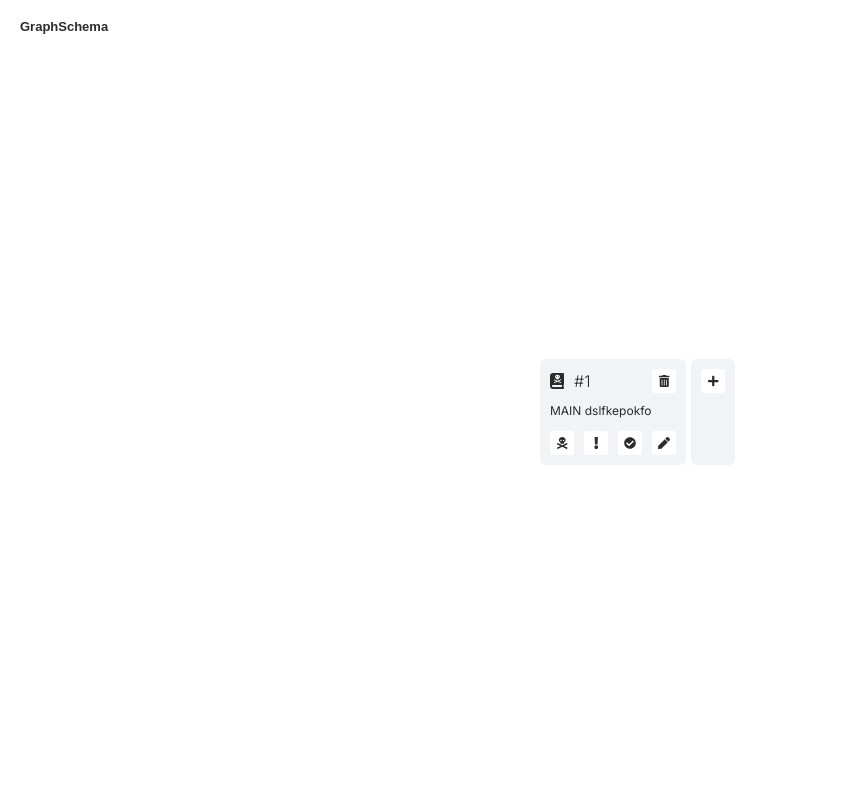
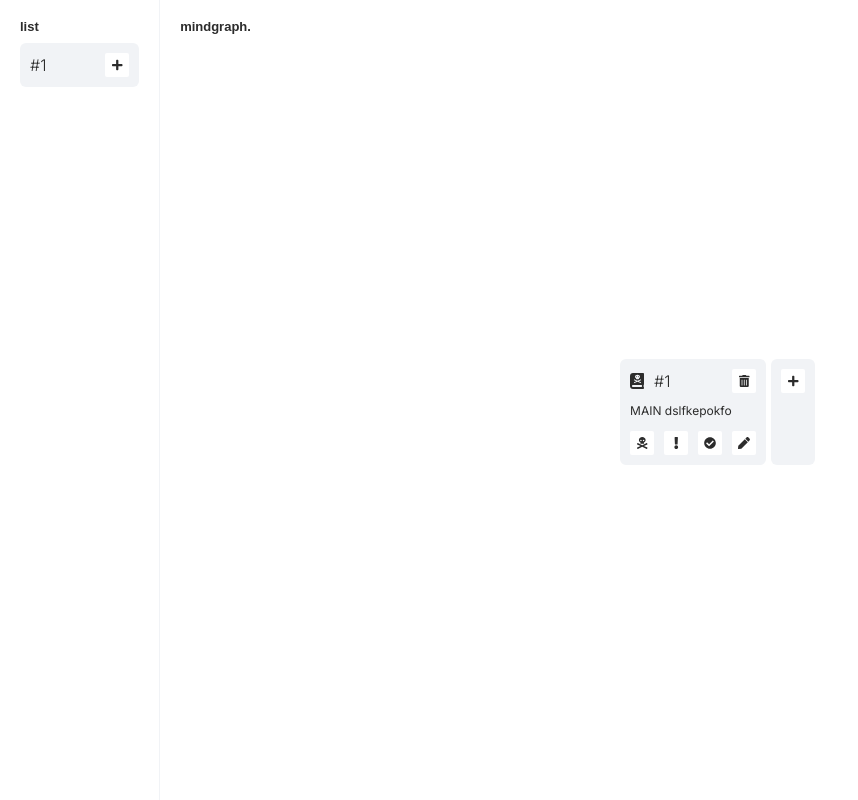
Before and after one commit to chepuhasasha/orbitale, a Vue app: page /#/ in a window 1280 px wide. Shown: the whole page, without its empty margins (0-858 px from the left). Built offline with nearby package versions, Linux system fonts and the light colour scheme.

Commit message:
update layout

```diff
--- a/src/blocks/Graph.vue
+++ b/src/blocks/Graph.vue
@@ -1,6 +1,6 @@
 <template lang='pug'>
   Block(
-    block-title='Graph'
+    block-title='list'
     :grid-area='gridArea'
   )
     template(v-slot:body)
--- a/src/blocks/GraphSchema.vue
+++ b/src/blocks/GraphSchema.vue
@@ -1,6 +1,6 @@
 <template lang='pug'>
   Block(
-    block-title='GraphSchema'
+    block-title='mindgraph.'
     :grid-area='gridArea'
   )
     template(v-slot:body)
--- a/src/views/Home.vue
+++ b/src/views/Home.vue
@@ -1,7 +1,7 @@
 <template lang='pug'>
   .home
-    //- Graph(grid-area='1/1/11/2')
-    GraphSchema(grid-area='1/1/11/9')
+    Graph(grid-area='1/1/11/2')
+    GraphSchema(grid-area='1/2/11/9')
 </template>
 
 <script>
@@ -10,7 +10,7 @@ import { mapState } from 'vuex'
 export default {
   name: 'Home',
   components: {
-    // Graph: () => import('@/blocks/Graph.vue'),
+    Graph: () => import('@/blocks/Graph.vue'),
     GraphSchema: () => import('@/blocks/GraphSchema.vue'),
   },
   computed: {
```
